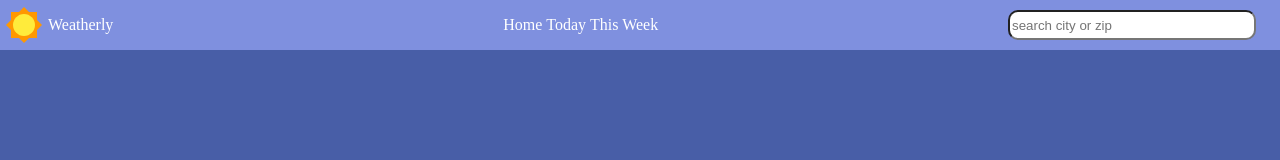
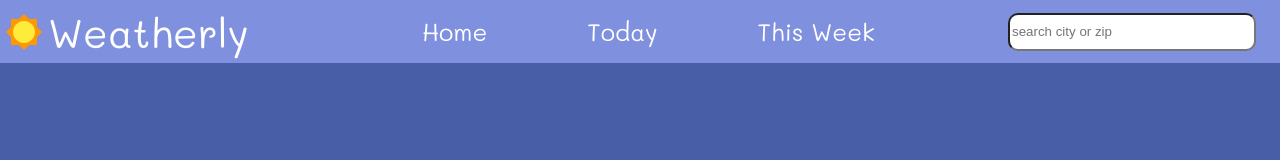
Before and after one commit to blujay0/Weatherly, a plain HTML site: page index.html in a window 1280 px wide. Drawn offline with Linux system fonts and the light colour scheme.

Commit message:
add navbar styles

```diff
--- a/css/style.css
+++ b/css/style.css
@@ -1,3 +1,5 @@
+@import url('https://fonts.googleapis.com/css2?family=Mali:ital,wght@0,400;0,700;1,400;1,700&display=swap');
+
 body {
   background-color: #485EA7;
   margin: 0; /* remove space around navbar */
@@ -14,16 +16,27 @@ body {
 .navbar .logo {
   display: flex;
   align-items: center;
+  font-family: Mali, 'Gill Sans', 'Gill Sans MT', Calibri, 'Trebuchet MS', sans-serif;
+  font-weight: 400;
+  font-size: 2.5rem;
 }
 
 .navbar a {
   text-decoration: none;
   color: white;
+  font-family: Mali, 'Gill Sans', 'Gill Sans MT', Calibri, 'Trebuchet MS', sans-serif;
+  font-weight: 400;
+  font-size: 1.5rem;
+}
+
+.navbar a:hover {
+  opacity: 0.75;
 }
 
 .navbar li {
   display: inline;
   list-style: none;
+  margin: 3rem;
 }
 
 .navbar li a {
@@ -31,9 +44,13 @@ body {
   color: white;
 }
 
+.navbar li a:hover {
+  text-decoration: underline;
+}
+
 .navbar input {
   border-radius: 10px;
   margin-right: 1.5rem;
   width: 15rem;
-  height: 1.5rem;
+  height: 2rem;
 }
```
